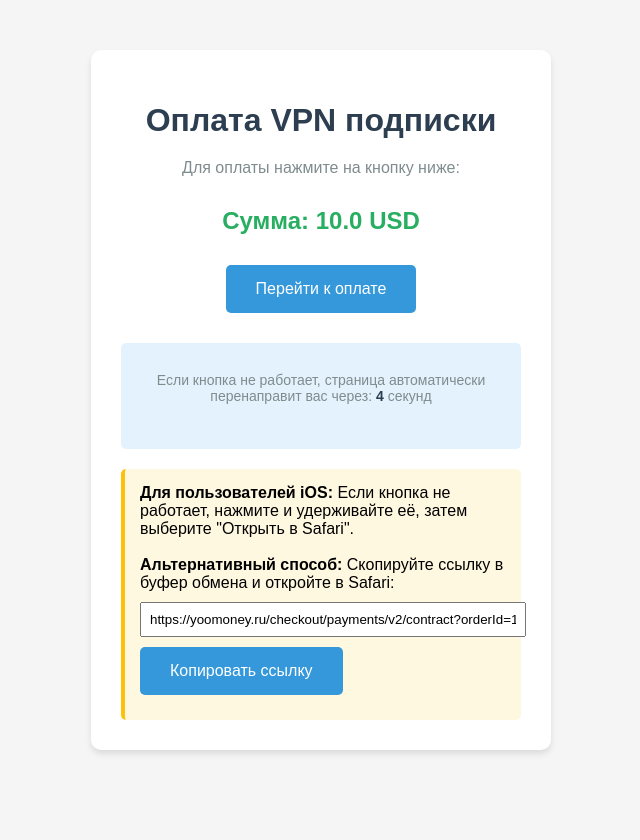
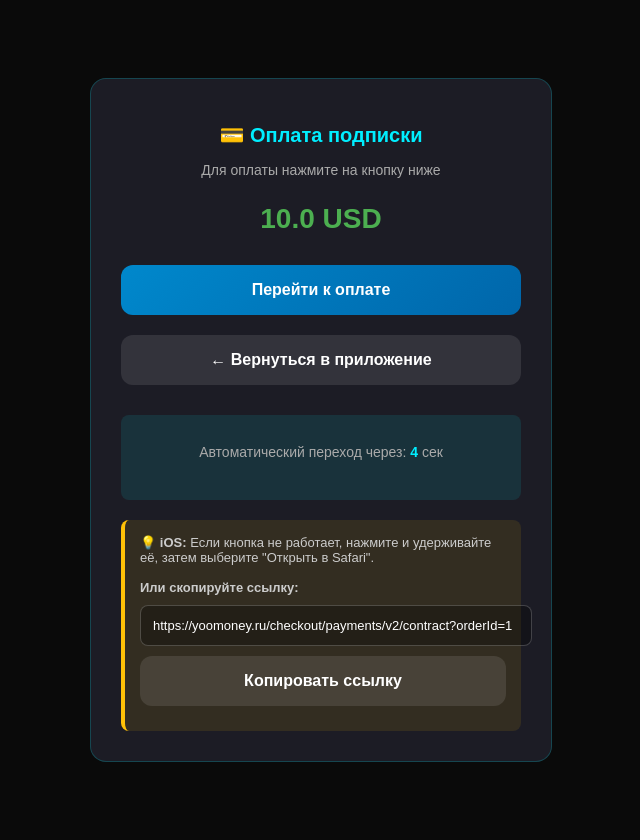
Before and after one commit to NABE5058118/vpvks, a Flask app: page /payment-redirect/1 in a window 1280 px wide. Shown: the whole page, without its empty margins (319-959 px from the left). Before the commit the page ends 754 px from the top, so only its background shows below. Run offline with Flask 3, Linux system fonts and the light colour scheme; tables that the repository leaves empty hold one stand-in row (values such as "Sample post"); some libraries are stand-ins or nearby versions.

Commit message:
ещэ фикс

```diff
--- a/backend/templates/payment_redirect.html
+++ b/backend/templates/payment_redirect.html
@@ -4,96 +4,127 @@
     <meta charset="UTF-8">
     <meta name="viewport" content="width=device-width, initial-scale=1.0">
     <title>Оплата VPN подписки</title>
+    <script src="https://telegram.org/js/telegram-web-app.js"></script>
     <style>
         body {
             font-family: Arial, sans-serif;
             display: flex;
             justify-content: center;
             align-items: center;
-            height: 100vh;
+            min-height: 100vh;
             margin: 0;
-            background-color: #f5f5f5;
+            background-color: #0a0a0a;
+            padding: 20px;
         }
         .container {
             text-align: center;
-            background: white;
+            background: rgba(30, 30, 40, 0.9);
             padding: 30px;
-            border-radius: 10px;
-            box-shadow: 0 4px 6px rgba(0, 0, 0, 0.1);
+            border-radius: 16px;
+            border: 1px solid rgba(0, 238, 255, 0.2);
             max-width: 400px;
+            width: 100%;
         }
         h1 {
-            color: #2c3e50;
-            margin-bottom: 20px;
+            color: #00eeff;
+            margin-bottom: 15px;
+            font-size: 20px;
         }
         p {
-            color: #7f8c8d;
-            margin-bottom: 30px;
+            color: #aaa;
+            margin-bottom: 25px;
+            font-size: 14px;
         }
         .amount {
-            font-size: 24px;
+            font-size: 28px;
             font-weight: bold;
-            color: #27ae60;
+            color: #4CAF50;
             margin: 20px 0;
         }
         .btn {
-            background-color: #3498db;
+            background: linear-gradient(135deg, #0088cc, #0066aa);
             color: white;
-            padding: 15px 30px;
+            padding: 16px 32px;
             border: none;
-            border-radius: 5px;
+            border-radius: 12px;
             cursor: pointer;
             font-size: 16px;
-            text-decoration: none;
-            display: inline-block;
+            font-weight: 600;
+            width: 100%;
             margin: 10px 0;
+            transition: all 0.3s;
         }
         .btn:hover {
-            background-color: #2980b9;
+            transform: translateY(-2px);
+            box-shadow: 0 8px 20px rgba(0, 136, 204, 0.4);
+        }
+        .btn-secondary {
+            background: rgba(255, 255, 255, 0.1);
+        }
+        .btn-secondary:hover {
+            background: rgba(255, 255, 255, 0.15);
         }
         .ios-instruction {
-            background-color: #fff8e1;
+            background-color: rgba(255, 193, 7, 0.1);
             border-left: 4px solid #ffc107;
             padding: 15px;
             margin-top: 20px;
             text-align: left;
-            border-radius: 5px;
+            border-radius: 8px;
+            color: #ccc;
+            font-size: 13px;
         }
         .auto-redirect-info {
-            background-color: #e3f2fd;
+            background-color: rgba(0, 238, 255, 0.1);
             padding: 15px;
             margin: 20px 0;
-            border-radius: 5px;
-            font-size: 14px;
+            border-radius: 8px;
+            font-size: 13px;
+            color: #aaa;
         }
         .countdown {
             font-weight: bold;
-            color: #2c3e50;
+            color: #00eeff;
+        }
+        input[type="text"] {
+            width: 100%;
+            padding: 12px;
+            margin-top: 10px;
+            border-radius: 8px;
+            border: 1px solid rgba(255, 255, 255, 0.2);
+            background: rgba(0, 0, 0, 0.3);
+            color: #fff;
+            font-size: 13px;
         }
     </style>
 </head>
 <body>
     <div class="container">
-        <h1>Оплата VPN подписки</h1>
-        <p>Для оплаты нажмите на кнопку ниже:</p>
+        <h1>💳 Оплата подписки</h1>
+        <p>Для оплаты нажмите на кнопку ниже</p>
 
-        <div class="amount">Сумма: <span id="amountDisplay">{{ amount }} {{ currency }}</span></div>
+        <div class="amount">{{ amount }} {{ currency }}</div>
 
         <button class="btn" onclick="proceedToPayment()">Перейти к оплате</button>
 
+        <button class="btn btn-secondary" onclick="returnToApp()">← Вернуться в приложение</button>
+
         <div class="auto-redirect-info">
-            <p>Если кнопка не работает, страница автоматически перенаправит вас через: <span id="countdown" class="countdown">10</span> секунд</p>
+            <p>Автоматический переход через: <span id="countdown" class="countdown">10</span> сек</p>
         </div>
 
         <div class="ios-instruction">
-            <strong>Для пользователей iOS:</strong> Если кнопка не работает, нажмите и удерживайте её, затем выберите "Открыть в Safari".<br><br>
-            <strong>Альтернативный способ:</strong> Скопируйте ссылку в буфер обмена и откройте в Safari:<br>
-            <input type="text" id="paymentLink" value="{{ payment_url }}" readonly style="width: 100%; padding: 8px; margin-top: 10px;">
-            <button class="btn" onclick="copyLink()">Копировать ссылку</button>
+            <strong>💡 iOS:</strong> Если кнопка не работает, нажмите и удерживайте её, затем выберите "Открыть в Safari".<br><br>
+            <strong>Или скопируйте ссылку:</strong>
+            <input type="text" id="paymentLink" value="{{ payment_url }}" readonly onclick="this.select()">
+            <button class="btn btn-secondary" onclick="copyLink()" style="margin-top: 10px;">Копировать ссылку</button>
         </div>
     </div>
 
     <script>
+        const tg = window.Telegram.WebApp;
+        tg.ready();
+
         const paymentUrl = "{{ payment_url }}";
         let countdown = 10;
 
@@ -108,11 +139,27 @@
             }
         }
 
+        function returnToApp() {
+            // Close the Mini App and return to bot
+            if (tg.close) {
+                tg.close();
+            } else {
+                window.history.back();
+            }
+        }
+
         function copyLink() {
             const linkField = document.getElementById('paymentLink');
             linkField.select();
-            document.execCommand('copy');
-            alert('Ссылка скопирована в буфер обмена!');
+
+            try {
+                document.execCommand('copy');
+                alert('✅ Ссылка скопирована!');
+            } catch (err) {
+                // Fallback for modern browsers
+                navigator.clipboard.writeText(linkField.value);
+                alert('✅ Ссылка скопирована!');
+            }
         }
 
         // Auto redirect countdown
@@ -123,8 +170,7 @@
 
             if (countdown <= 0) {
                 clearInterval(countdownInterval);
-                // Try to redirect automatically
-                window.location.href = paymentUrl;
+                proceedToPayment();
             }
         }, 1000);
     </script>
```
Also changed, not shown: backend/services/payment_service.py (+9 -3 lines), backend/templates/miniapp.html (+57 -36 lines), backend/templates/payment_success.html (deleted, +0 -169 lines), backend/templates/favicon.ico (deleted).
